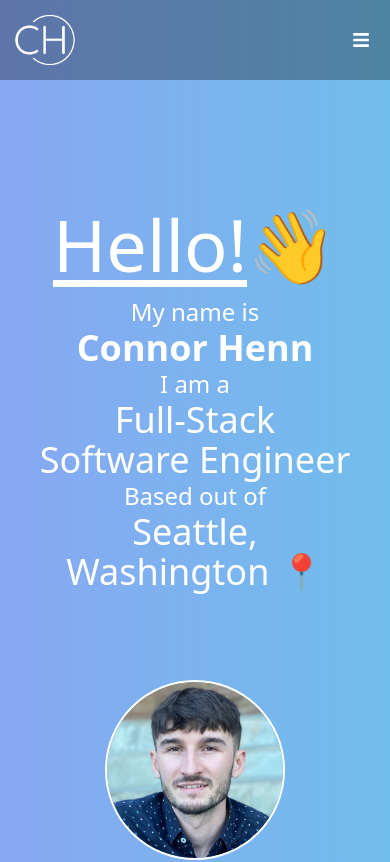
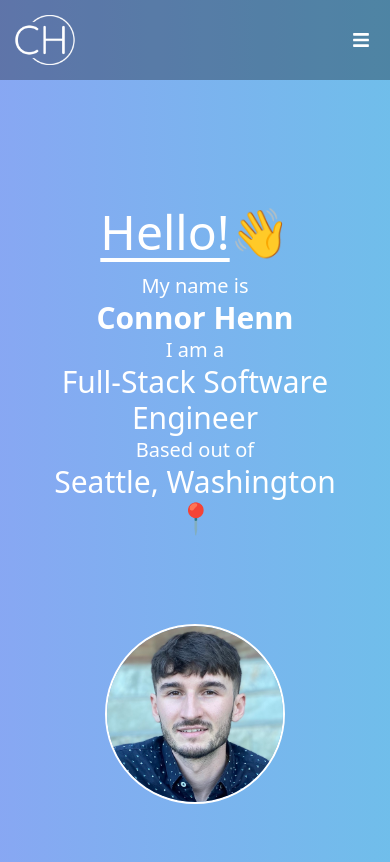
Before and after one commit to hennconnor/Portfolio, a React (Create React App) app: page / in a window 390 px wide. Shown: the top 862 px of the page. Built offline with nearby package versions, Linux system fonts and the light colour scheme.

Commit message:
adjusted fonts for small screens on home page

```diff
--- a/src/components/Home.js
+++ b/src/components/Home.js
@@ -5,13 +5,13 @@ const Home = () => {
         <div name='home' className='mt-52 mb-56'>
             <div className='w-4/5 max-w-[1000px] gap-12 flex flex-col md:flex-row justify-center items-center animate-[fadein_2s] mx-auto'>
                 <div className='flex flex-col justify-center items-center'>
-                    <h1 className='text-7xl mb-4'><span className='underline-offset-8 underline'>Hello!</span>👋</h1>
-                    <p className='text-2xl'>My name is </p>
-                    <h1 className='text-4xl font-extrabold'>Connor Henn</h1>
-                    <p className='text-2xl'>I am a</p>
-                    <h1 className='text-4xl text-center'>Full-Stack Software Engineer</h1>
-                    <p className='text-2xl'>Based out of</p>
-                    <p className='text-4xl text-center'>Seattle, Washington 📍</p>
+                    <h1 className='text-5xl md:text-7xl mb-4'><span className='underline-offset-8 underline'>Hello!</span>👋</h1>
+                    <p className='text-xl md:text-2xl'>My name is </p>
+                    <h1 className='text-3xl md:text-4xl font-extrabold'>Connor Henn</h1>
+                    <p className='text-xl md:text-2xl'>I am a</p>
+                    <h1 className='text-3xl md:text-4xl text-center'>Full-Stack Software Engineer</h1>
+                    <p className='text-xl md:text-2xl'>Based out of</p>
+                    <p className='text-3xl md:text-4xl text-center'>Seattle, Washington 📍</p>
                 </div>
                 <img src={PhotoSelf} alt='Self' className='w-2/5 mt-10 max-w-[225px] max-h-[225px] min-w-[180px] rounded-full border-2 border-white' />
             </div>
```
